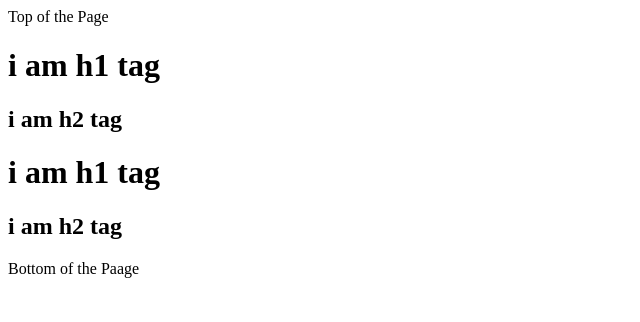
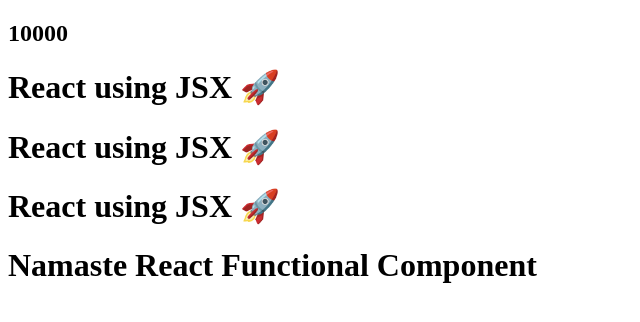
Before and after one commit to Mahesh7-Mahi/NamasteReact, a React (Vite) app: page / in a window 1280 px wide. Shown: the top 322 px of the page, without its empty margins (0-640 px from the left). Built offline with nearby package versions, Linux system fonts and the light colour scheme.

Commit message:
Laying Foundation

```diff
--- a/App.js
+++ b/App.js
@@ -1,48 +1,25 @@
 import React from "react";
 import ReactDOM from "react-dom/client";
 
-/**
- * <div id="parent">
- *      <div id="child">
- *          <h1></h1>
- *          <h2></h2>
- *      </div>
- *      <div id="child">
- *          <h1></h1>
- *          <h2></h2>
- *      </div>
- * </div>
- *
- * ReactElement(Object) => HTML(Browser understands)
- */
+const Title = () => (
+    <h1 className="title">
+        React using JSX 🚀
+    </h1>
+);
 
-// const heading = React.createElement("h1",{
-//     id:"heading",xyz:"abc"
-// },"Hello World React")
+const number = 10000;
+const HeadingComponent = () => (
+    <div className="container">
+        <h2>{number}</h2>
+         <Title/>
+         <Title></Title>
+         {Title()}
+        <h1 className="heading">Namaste React Functional Component</h1>
+    </div>
+);
 
-//console.log(heading)
-
-// const root = ReactDOM.createRoot(document.getElementById("root"))
-
-// root.render(heading)
-
-const parent = React.createElement("div",{id:"parent",key:"parent"},
-    [
-        React.createElement("div",{id:"child",key:"child"},[
-            React.createElement("h1",{key:"h1"},"i am h1 tag"),
-            React.createElement("h2",{key:"h2"},"i am h2 tag")
-        ]),
-        React.createElement("div",{id:"child2",key:"child2"},[
-            React.createElement("h1",{key:"h3"},"i am h1 tag"),
-            React.createElement("h2",{key:"h4"},"i am h2 tag")
-        ])
-    ]
-)
-
-//JSX
-
-console.log(parent)
+console.log(HeadingComponent)
 
 const root = ReactDOM.createRoot(document.getElementById("root"))
 
-root.render(parent)
+root.render(<HeadingComponent/>)
--- a/index.html
+++ b/index.html
@@ -7,29 +7,9 @@
     <link rel="stylesheet" href="./index.css"/>
 </head>
 <body>
-    <!-- <h1>Hello World</h1> -->
-    <div>Top of the Page</div>
     <div id="root">
         Mahesh Redyy Here!
     </div>
-    <div>Bottom of the Paage</div>
-    <!-- <script>
-        const heading = document.createElement("h1")
-        heading.innerHTML="Hello World in javascript"
-
-        const root = document.getElementById("root")
-        root.appendChild(heading)
-    </script> -->
-
-    <!-- <script crossorigin src="https://unpkg.com/react@18/umd/react.development.js"></script>
-    <script crossorigin src="https://unpkg.com/react-dom@18/umd/react-dom.development.js"></script> -->
-    <!-- <script>
-        const heading = React.createElement("h1",{},"Hello World React")
-
-        const root = ReactDOM.createRoot(document.getElementById("root"))
-        root.render(heading)
-    </script> -->
-
     <script type="module" src="./App.js"></script>
 </body>
 </html>
--- a/package.json
+++ b/package.json
@@ -3,6 +3,8 @@
   "version": "1.0.0",
   "description": "namaste react by mahesh reddy",
   "scripts": {
+    "start": "parcel index.html",
+    "build": "build parcel index.html",
     "test": "jest"
   },
   "repository": {
```
Also changed, not shown: 1 other file (tests, documents, lock files or other folders).
